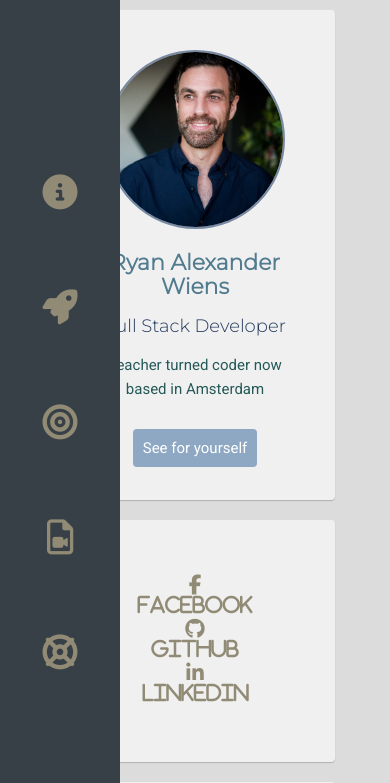
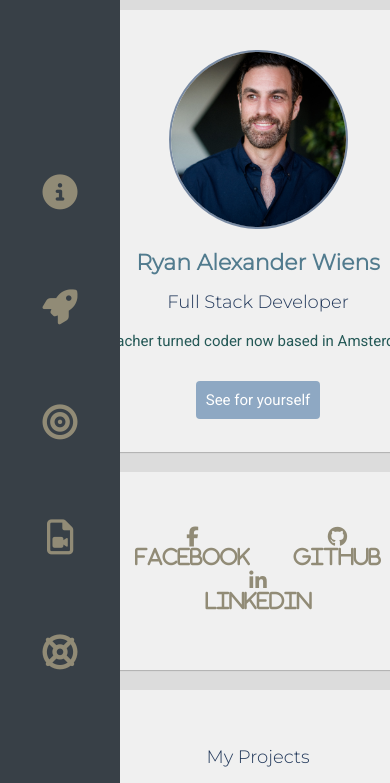
Before and after one commit to Ryan-Alexander-W/profile, a PHP site: page /index.html in a window 390 px wide; the page is wider, and only the part inside the window is pictured. Shown: the top 783 px of that part. Run offline with PHP 8.4, Linux system fonts and the light colour scheme; some libraries are stand-ins or nearby versions.

```diff
--- a/style.css
+++ b/style.css
@@ -199,21 +199,6 @@ a:hover {
 }
 
 
-@media (max-width: 960px) {
-  /* For a screen < 960px, this CSS will be read */
-  .container {
-    width: 700px;
-  }
-}
-@media (max-width: 720px) {
-  /* For a screen < 720px, this CSS will be read */
-  .container {
-    width: 500px;
-  }
-}
-@media (max-width: 540px) {
-  /* For a screen < 540px, this CSS will be read */
-  .container {
-    width: 300px;
-  }
-}
+@media (min-width: 576px) {
+   width: 600px;
+ }
```
